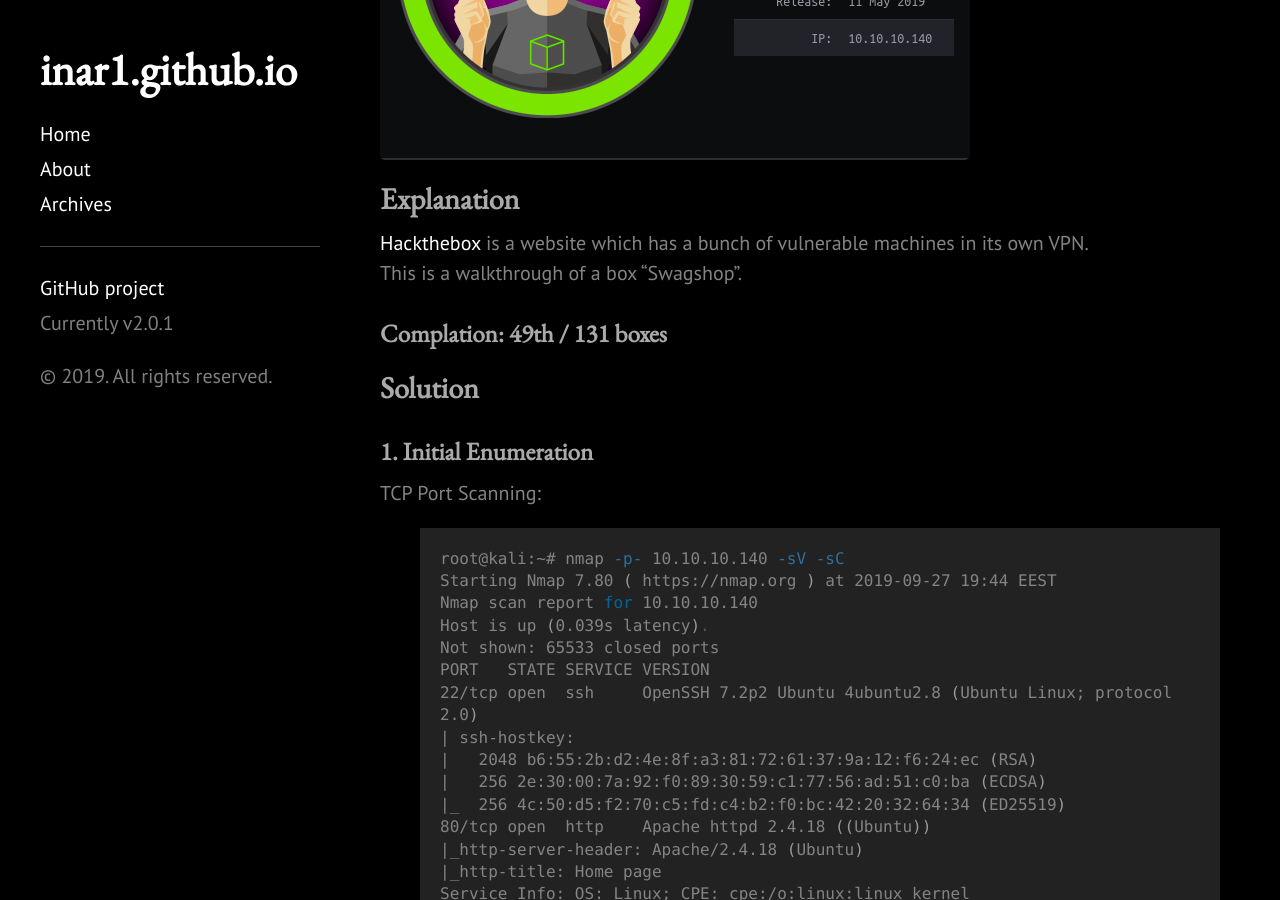
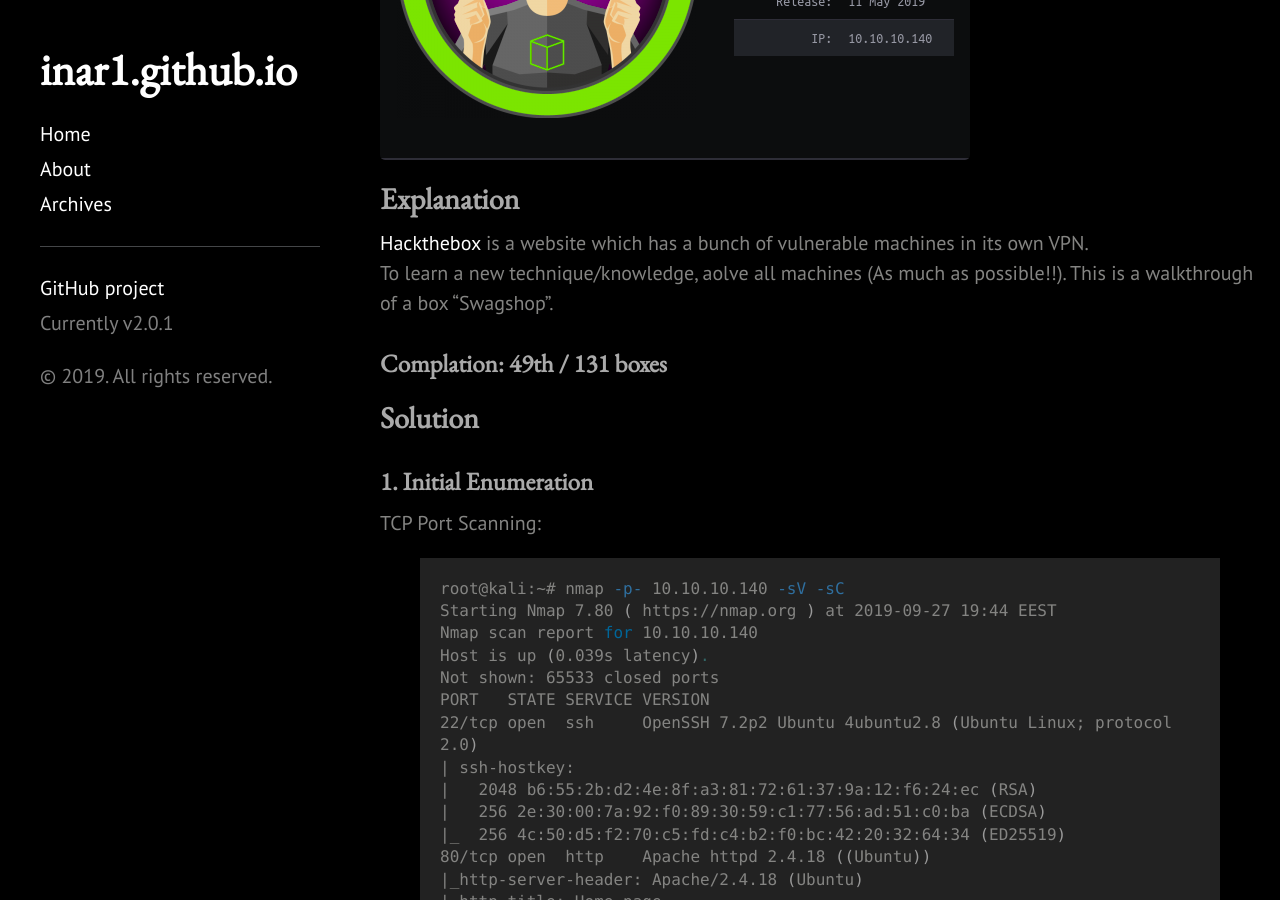
Before and after one commit to 1n4r1/1n4r1.github.io, a Jekyll site: the page built from _posts/2019-09-28-Hackthebox-Swagshop-Walkthrough.md, in a window 1280 px wide and 900 px high, scrolled down 402 px. Built offline with Jekyll 4.4.1, drawn with Linux system fonts in a browser that asks for light colours; a style sheet for code colours, icons or effects is not loaded.

Commit message:
WIP swagshop-walkthrough

```diff
--- a/_posts/2019-09-28-Hackthebox-Swagshop-Walkthrough.md
+++ b/_posts/2019-09-28-Hackthebox-Swagshop-Walkthrough.md
@@ -7,6 +7,7 @@ categories: HackTheBox
 ![placeholder](https://inar1.github.io/public/images/2019-09-28/swagshop-badge.png)
 ## Explanation
 <a href="https://www.hackthebox.eu">Hackthebox</a> is a website which has a bunch of vulnerable machines in its own VPN.<br>
+To learn a new technique/knowledge, aolve all machines (As much as possible!!).
 This is a walkthrough of a box "Swagshop".<br>
 
 ### Complation: 49th / 131 boxes
```
